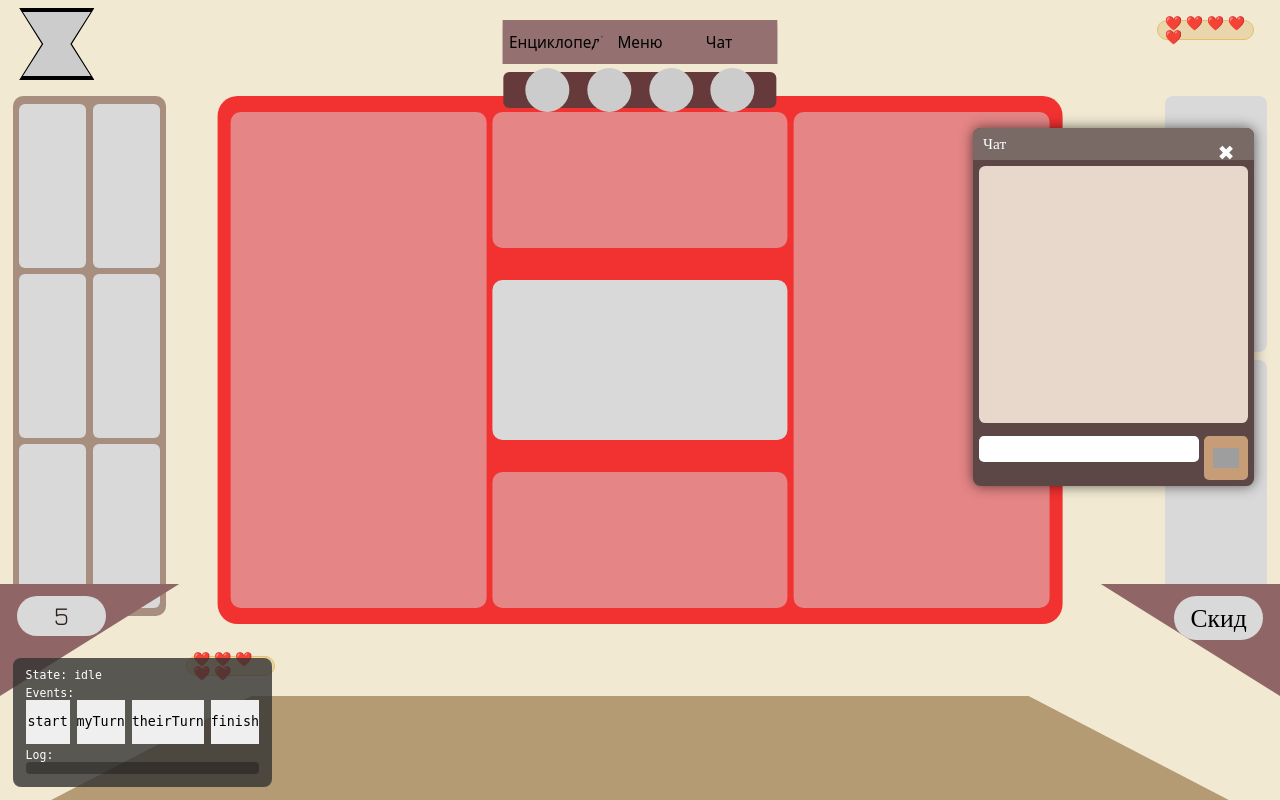
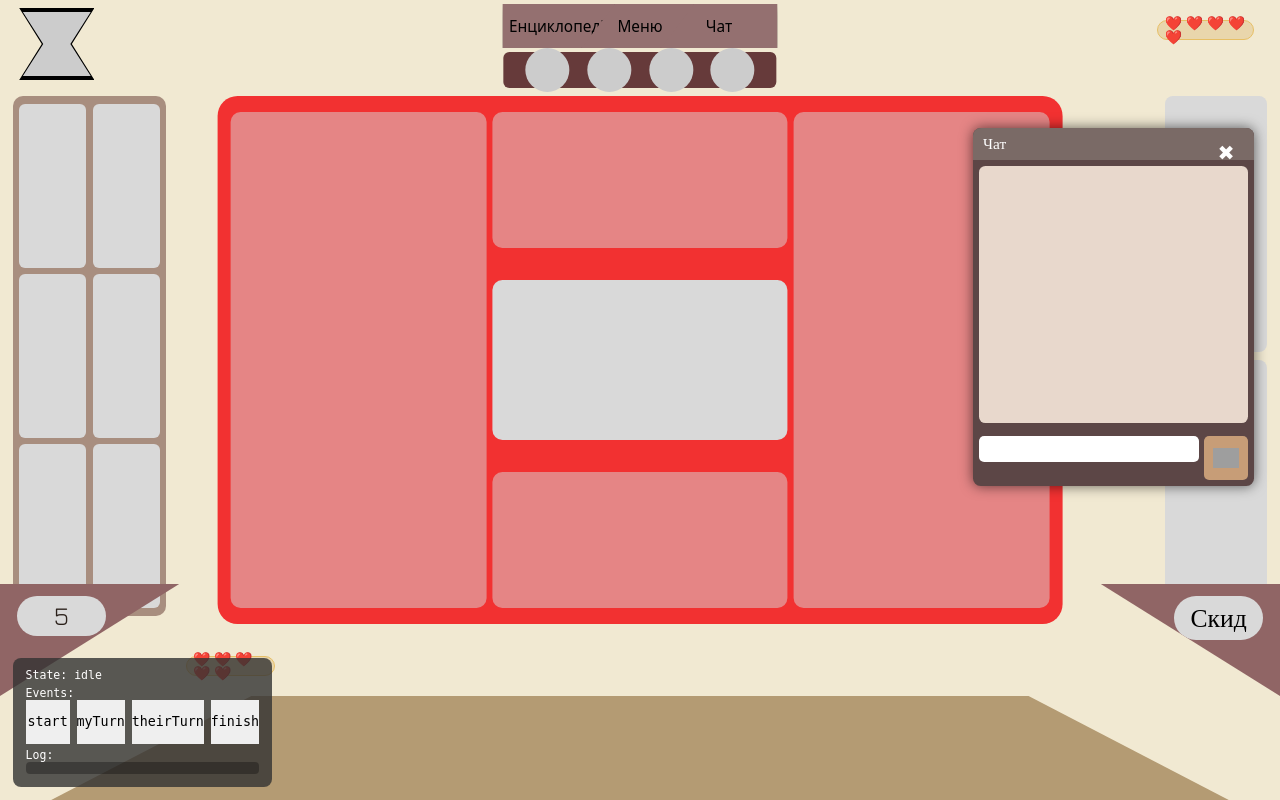
Before and after one commit to wowbruhwow/1, a Flask app: page /playable-window in a window 1280 px wide. Run offline with Flask 3, Linux system fonts and the light colour scheme; some web fonts are replaced; grey boxes are pictures that could not be loaded.

Commit message:
Fix UI layout issues in reset-password and playable-window CSS
Co-authored-by: wowbruhwow <151563881+wowbruhwow@users.noreply.github.com>

```diff
--- a/app/static/css/playable-window.css
+++ b/app/static/css/playable-window.css
@@ -120,14 +120,14 @@ body.body[data-page="play"] {
 
 .PlayersAndButtonsMenu {
   position: absolute;
-  top: 2.5vh;
+  top: 0.5vh;
   left: 50%;
   transform: translateX(-50%);
   width: auto;
   display: flex;
   flex-direction: column;
   align-items: center;
-  gap: 1vh;
+  gap: 0.5vh;
   z-index: 1000;
 }
 
--- a/app/static/css/reset-password.css
+++ b/app/static/css/reset-password.css
@@ -214,7 +214,7 @@ html, body {
   position: relative;
   width: 100%;
   max-width: 784px;
-  margin: 0 auto;
+  margin: clamp(16px, 2vh, 24px) auto 0;
   z-index: 11;
 }
 
```
